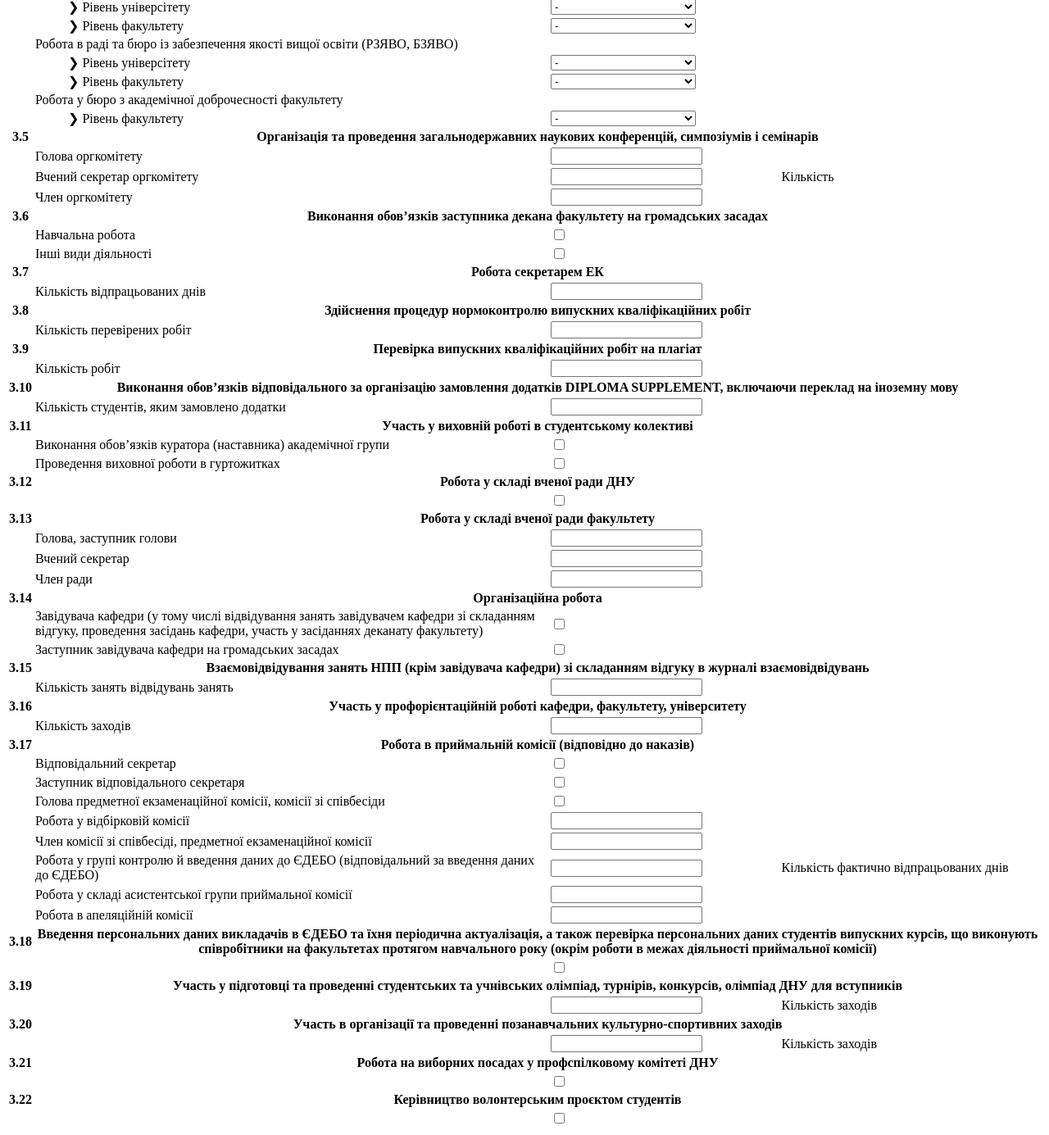
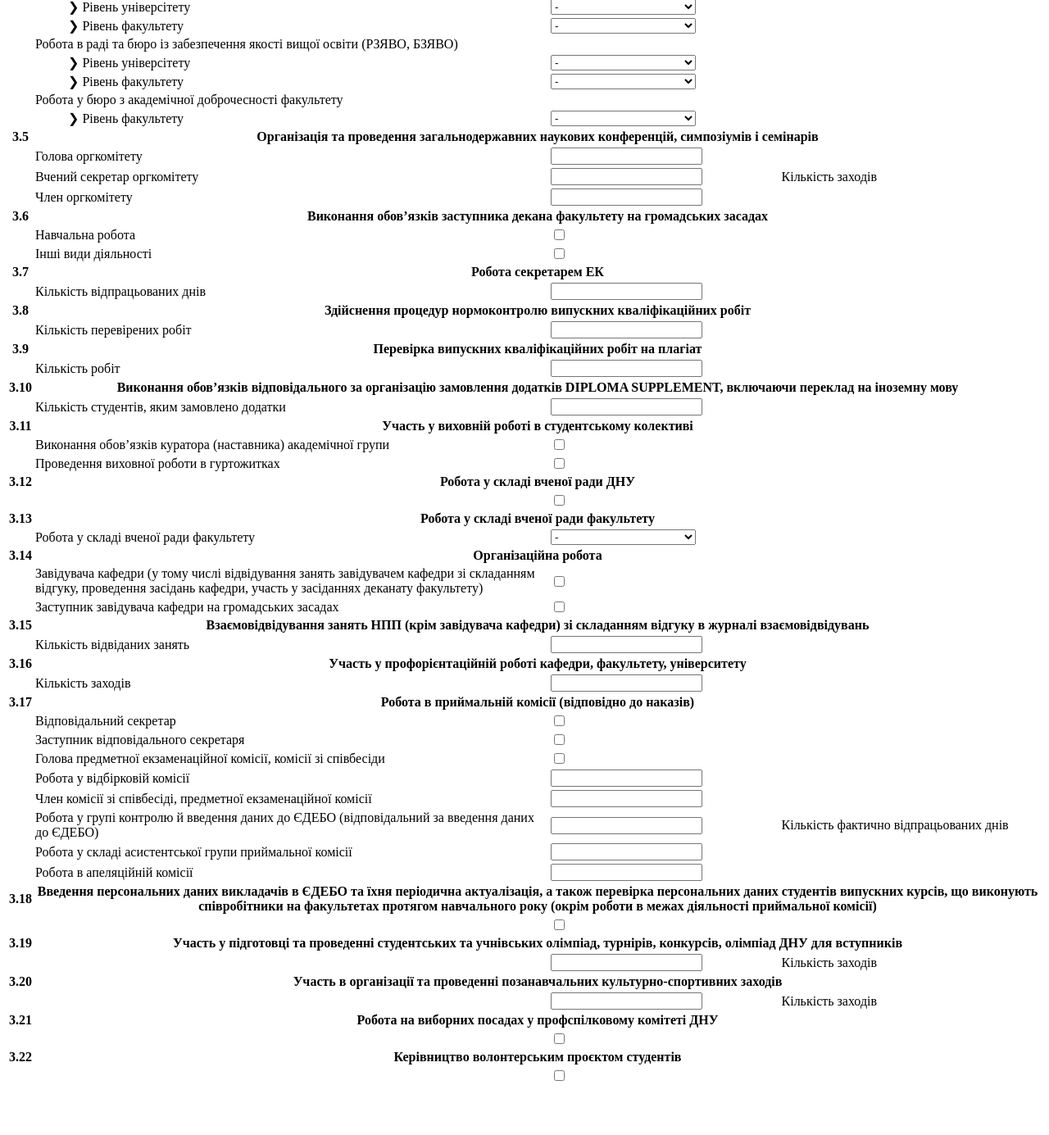
Before and after one commit to mihoff/dnu_academic_rating, a Django app: template templates/service_api/raw_report_forms/raw_organizational_and_educational_work.html in a window 1280 px wide. Shown: the part 276-1661 px from the top of the page at 82% size. After the commit the page ends 1595 px from the top, so only its background shows below. Run offline with Django 3.2, Linux system fonts and the light colour scheme; the template is opened without the code that fills it: values that come from a table or form of the project are taken from there, others are empty.

Commit message:
- typo fixes

```diff
--- a/service_api/models.py
+++ b/service_api/models.py
@@ -362,7 +362,7 @@ class OrganizationalAndEducationalWork(BaseReportModel):
         (NONE, "-"),
         (HEAD, "голова, заступник голови"),
         (SECRETARY, "секретар"),
-        (MEMBER, "член комісії"),
+        (MEMBER, "член"),
     )
 
     # 1. Робота в науково-методичних комісіях (підкомісіях) з вищої освіти Міністерства освіти і науки України
@@ -428,9 +428,9 @@ class OrganizationalAndEducationalWork(BaseReportModel):
     twelve_one = models.BooleanField(default=False)
 
     # 13. Робота у складі вченої ради факультету
-    thirteen_one = models.IntegerField(verbose_name="голова, заступник голови", default=0)
-    thirteen_two = models.IntegerField(verbose_name="вчений секретар", default=0)
-    thirteen_three = models.IntegerField(verbose_name="член ради", default=0)
+    thirteen_one = models.CharField(
+        verbose_name="Робота у складі вченої ради факультету", choices=POSITION_CHOICES, default=NONE,
+        blank=True, null=True, max_length=10)
 
     # 14. Організаційна робота
     fourteen_one = models.BooleanField(
@@ -440,7 +440,7 @@ class OrganizationalAndEducationalWork(BaseReportModel):
         verbose_name="заступник завідувача кафедри на громадських засадах", default=False)
 
     # 15. Взаємовідвідування занять НПП (крім завідувача кафедри) зі складанням відгуку в журналі взаємовідвідувань
-    fifteen_one = models.IntegerField(verbose_name="кількість занять відвідувань занять", default=0)
+    fifteen_one = models.IntegerField(verbose_name="кількість відвіданих занять", default=0)
 
     # 16. Участь у профорієнтаційній роботі кафедри, факультету, університету
     sixteen_one = models.IntegerField(verbose_name="кількість заходів", default=0)
--- a/templates/service_api/raw_report_forms/raw_educational_and_methodical_work.html
+++ b/templates/service_api/raw_report_forms/raw_educational_and_methodical_work.html
@@ -371,7 +371,7 @@
         <td></td>
         <td><label for="{{ form.fifteen_one.id_for_label }}">{{ form.fifteen_one.label }}</label></td>
         <td>{{ form.fifteen_one }}{{ form.fifteen_one.errors }}</td>
-        <td rowspan="2">Відсоток загального результату, який визначено кафедрою.. У разі виконання декількох робіт слід вказати
+        <td rowspan="2">Відсоток загального результату, який визначено кафедрою. У разі виконання декількох робіт слід вказати
             кожне значення через крапку з комою.
         </td>
     </tr>
@@ -471,7 +471,7 @@
         <td></td>
         <td><label for="{{ form.seventeen_one.id_for_label }}">{{ form.seventeen_one.label }}</label></td>
         <td>{{ form.seventeen_one }}{{ form.seventeen_one.errors }}</td>
-        <td>Відсоток загального результату, яка визначена кафедрою. У разі виконання декількох робіт слід вказати
+        <td>Відсоток загального результату, який визначено кафедрою. У разі виконання декількох робіт слід вказати
             кожне значення через крапку з комою
         </td>
     </tr>
--- a/templates/service_api/raw_report_forms/raw_organizational_and_educational_work.html
+++ b/templates/service_api/raw_report_forms/raw_organizational_and_educational_work.html
@@ -142,7 +142,7 @@
         <td></td>
         <td><label for="{{ form.five_one.id_for_label }}">{{ form.five_one.label }}</label></td>
         <td>{{ form.five_one }}{{ form.five_one.errors }}</td>
-        <td rowspan="3">Кількість</td>
+        <td rowspan="3">Кількість заходів</td>
     </tr>
     <tr>
         <td></td>
@@ -261,18 +261,6 @@
         <td></td>
         <td><label for="{{ form.thirteen_one.id_for_label }}">{{ form.thirteen_one.label }}</label></td>
         <td>{{ form.thirteen_one }}{{ form.thirteen_one.errors }}</td>
-        <td></td>
-    </tr>
-    <tr>
-        <td></td>
-        <td><label for="{{ form.thirteen_two.id_for_label }}">{{ form.thirteen_two.label }}</label></td>
-        <td>{{ form.thirteen_two }}{{ form.thirteen_two.errors }}</td>
-        <td></td>
-    </tr>
-    <tr>
-        <td></td>
-        <td><label for="{{ form.thirteen_three.id_for_label }}">{{ form.thirteen_three.label }}</label></td>
-        <td>{{ form.thirteen_three }}{{ form.thirteen_three.errors }}</td>
         <td></td>
     </tr>
 
```
